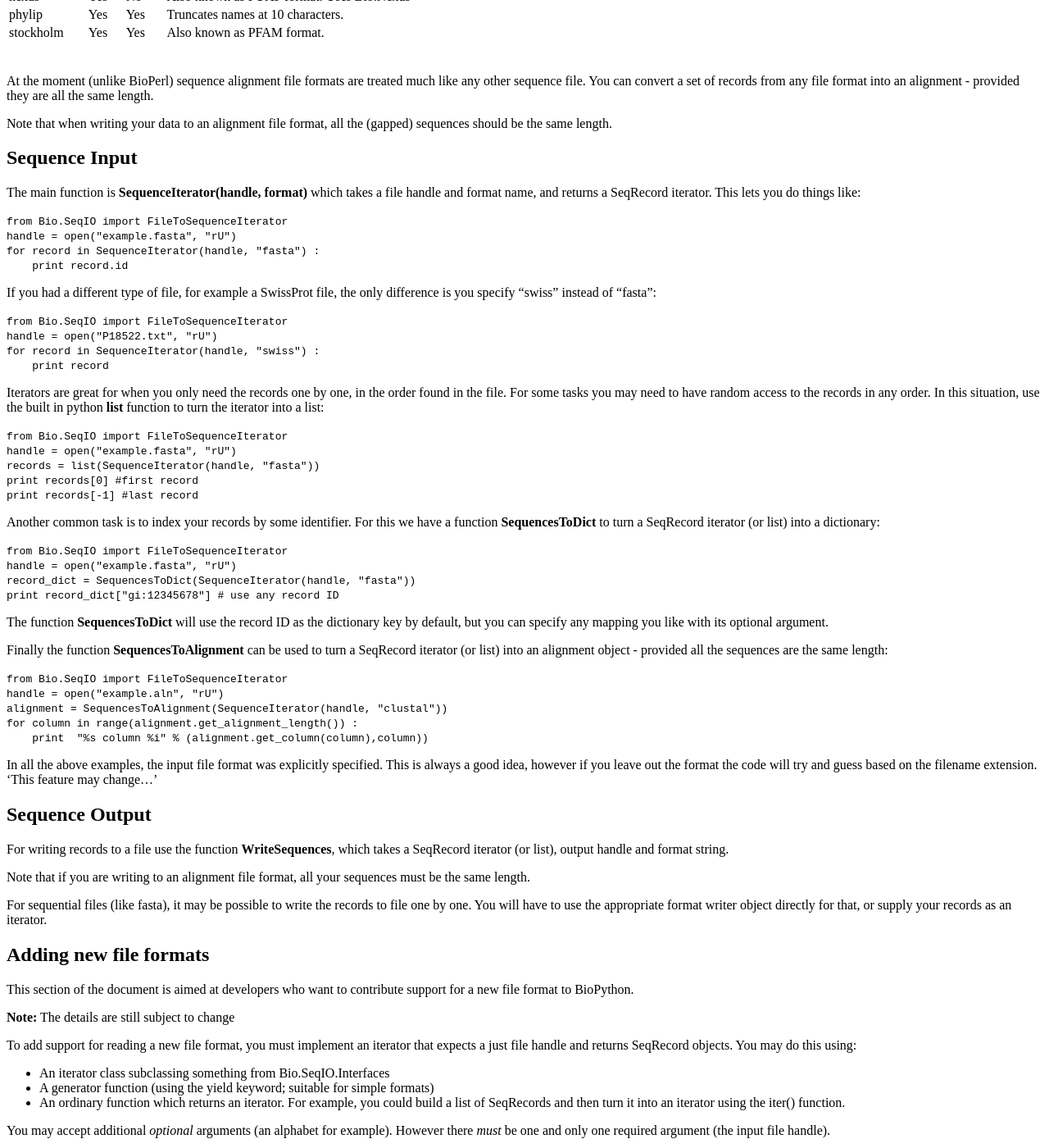
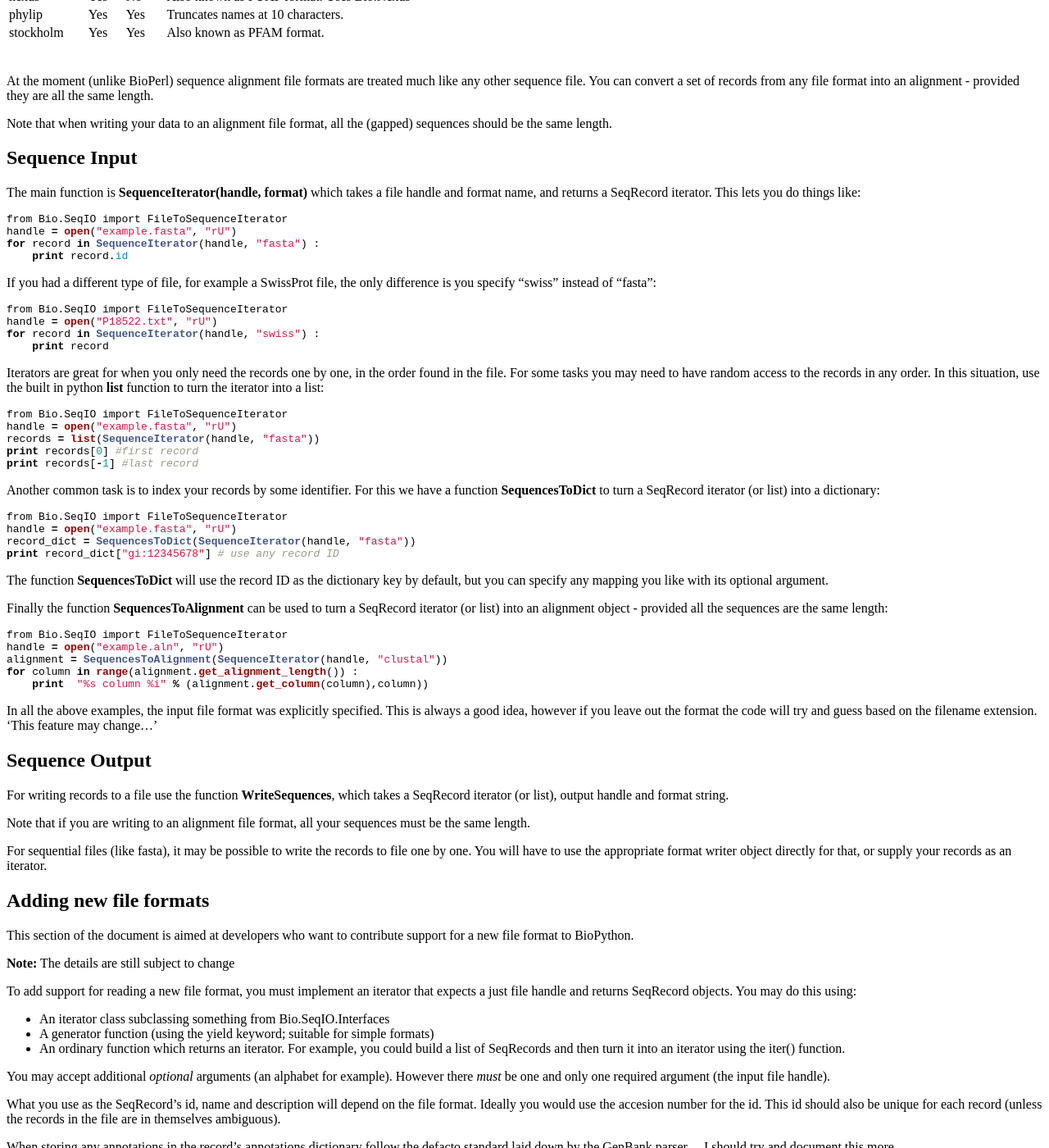
Before and after one commit to biopython/biopython.github.io, a Jekyll site: the page built from wiki/SeqIO.md, in a window 1280 px wide and 1400 px high, scrolled down 650 px. Shown: the whole window at 82% size. Built offline with Jekyll 4.4.1, drawn with Linux system fonts in a browser that asks for light colours.

Commit message:
use the python markup wiki tag

````diff
--- a/wiki/SeqIO.md
+++ b/wiki/SeqIO.md
@@ -79,38 +79,46 @@ The main function is **SequenceIterator(handle, format)** which takes a
 file handle and format name, and returns a SeqRecord iterator. This lets
 you do things like:
 
-`from Bio.SeqIO import FileToSequenceIterator`
-`handle = open("example.fasta", "rU")`
-`for record in SequenceIterator(handle, "fasta") :`
-`    print record.id`
+``` python
+from Bio.SeqIO import FileToSequenceIterator
+handle = open("example.fasta", "rU")
+for record in SequenceIterator(handle, "fasta") :
+    print record.id
+```
 
 If you had a different type of file, for example a SwissProt file, the
 only difference is you specify "swiss" instead of "fasta":
 
-`from Bio.SeqIO import FileToSequenceIterator`
-`handle = open("P18522.txt", "rU")`
-`for record in SequenceIterator(handle, "swiss") :`
-`    print record`
+``` python
+from Bio.SeqIO import FileToSequenceIterator
+handle = open("P18522.txt", "rU")
+for record in SequenceIterator(handle, "swiss") :
+    print record
+```
 
 Iterators are great for when you only need the records one by one, in
 the order found in the file. For some tasks you may need to have random
 access to the records in any order. In this situation, use the built in
 python **list** function to turn the iterator into a list:
 
-`from Bio.SeqIO import FileToSequenceIterator`
-`handle = open("example.fasta", "rU")`
-`records = list(SequenceIterator(handle, "fasta"))`
-`print records[0] #first record`
-`print records[-1] #last record`
+``` python
+from Bio.SeqIO import FileToSequenceIterator
+handle = open("example.fasta", "rU")
+records = list(SequenceIterator(handle, "fasta"))
+print records[0] #first record
+print records[-1] #last record
+```
 
 Another common task is to index your records by some identifier. For
 this we have a function **SequencesToDict** to turn a SeqRecord iterator
 (or list) into a dictionary:
 
-`from Bio.SeqIO import FileToSequenceIterator`
-`handle = open("example.fasta", "rU")`
-`record_dict = SequencesToDict(SequenceIterator(handle, "fasta"))`
-`print record_dict["gi:12345678"] # use any record ID`
+``` python
+from Bio.SeqIO import FileToSequenceIterator
+handle = open("example.fasta", "rU")
+record_dict = SequencesToDict(SequenceIterator(handle, "fasta"))
+print record_dict["gi:12345678"] # use any record ID
+```
 
 The function **SequencesToDict** will use the record ID as the
 dictionary key by default, but you can specify any mapping you like with
@@ -120,11 +128,13 @@ Finally the function **SequencesToAlignment** can be used to turn a
 SeqRecord iterator (or list) into an alignment object - provided all the
 sequences are the same length:
 
-`from Bio.SeqIO import FileToSequenceIterator`
-`handle = open("example.aln", "rU")`
-`alignment = SequencesToAlignment(SequenceIterator(handle, "clustal"))`
-`for column in range(alignment.get_alignment_length()) :`
-`    print  "%s column %i" % (alignment.get_column(column),column))`
+``` python
+from Bio.SeqIO import FileToSequenceIterator
+handle = open("example.aln", "rU")
+alignment = SequencesToAlignment(SequenceIterator(handle, "clustal"))
+for column in range(alignment.get_alignment_length()) :
+    print  "%s column %i" % (alignment.get_column(column),column))
+```
 
 In all the above examples, the input file format was explicitly
 specified. This is always a good idea, however if you leave out the
````
Also changed, not shown: 1 other file.
